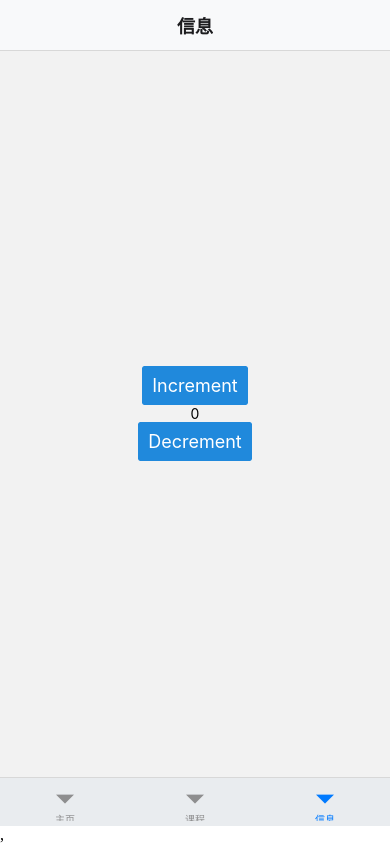
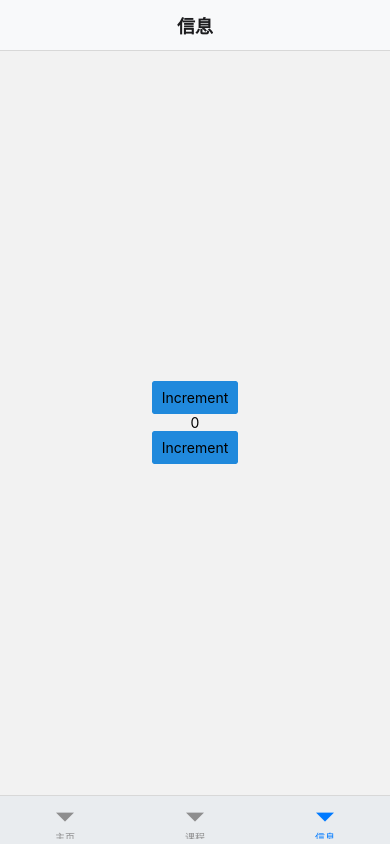
Before and after one commit to Desxiaofeng/mySDUrn, a React Native app: screen /Message in a window 390 px wide. Built offline with nearby package versions, Linux system fonts and the light colour scheme.

Commit message:
fix redux-permist bug

```diff
--- a/src/Root.tsx
+++ b/src/Root.tsx
@@ -80,7 +80,7 @@ export default function Root(): React.JSX.Element {
           </SafeAreaView>
         )}
       </PersistGate>
-      </Provider>,
+      </Provider>
 
     </>
   );
--- a/src/screen/mainTabScreen/MessageScreen.tsx
+++ b/src/screen/mainTabScreen/MessageScreen.tsx
@@ -15,13 +15,13 @@ export default function MessageScreen(): React.JSX.Element {
         <Button
           onPress={() => dispatch(increment())}
         >
-          Increment
+          <Text>Increment</Text>
         </Button>
         <Text>{count}</Text>
         <Button
           onPress={() => dispatch(decrement())}
         >
-          Decrement
+          <Text>Increment</Text>
         </Button>
 
         </View>
--- a/src/store.ts
+++ b/src/store.ts
@@ -1,5 +1,5 @@
 import { configureStore } from '@reduxjs/toolkit';
-import { persistStore, persistReducer } from 'redux-persist';
+import { persistStore, persistReducer, FLUSH, REHYDRATE, PAUSE, PERSIST, REGISTER, PURGE } from 'redux-persist';
 import AsyncStorage from '@react-native-async-storage/async-storage';
 import counterReducer from './redux/counterSlice';
 
@@ -11,11 +11,23 @@ const persistConfig = {
 
 const persistedReducer = persistReducer(persistConfig, counterReducer);
 
+// const store = configureStore({
+//   reducer: {
+//     counter: persistedReducer,
+//   },
+// });
+
 const store = configureStore({
   reducer: {
     counter: persistedReducer,
   },
-});
+  middleware: (getDefaultMiddleware) =>
+    getDefaultMiddleware({
+      serializableCheck: {
+        ignoredActions: [FLUSH, REHYDRATE, PAUSE, PERSIST, PURGE, REGISTER],
+      },
+    }),
+})
 
 const persistor = persistStore(store);
 
```
